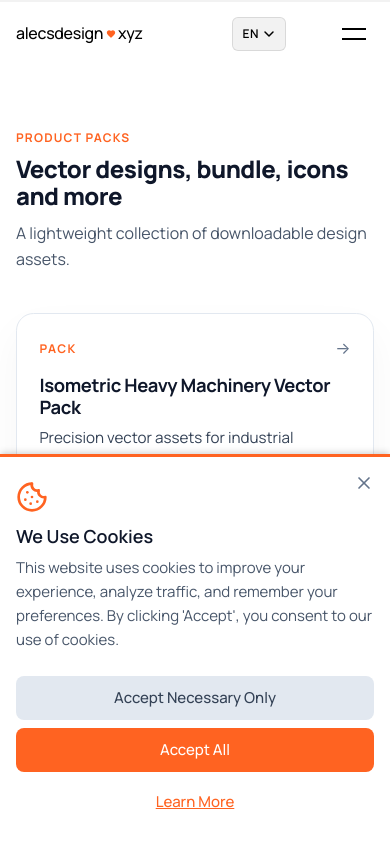
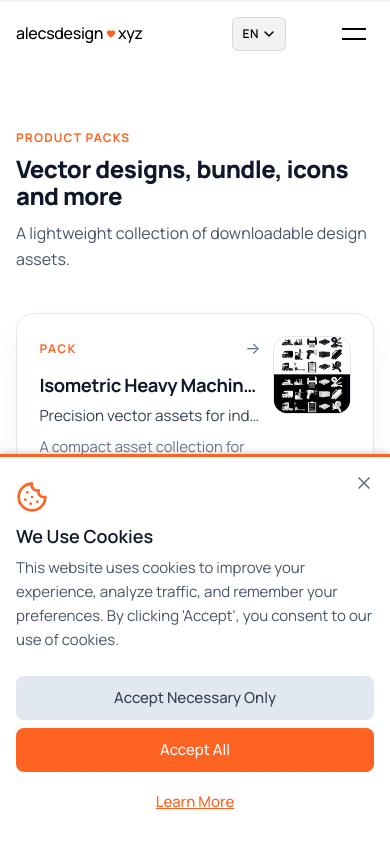
Before and after one commit to ZaZza402/alecsdesign, a React (Vite) app: page /packs in a window 390 px wide. Shown: the top 844 px of the page. Built offline with nearby package versions, Linux system fonts and the light colour scheme.

Commit message:
added preview images in the designs hub

```diff
--- a/src/pages/PacksHub.css
+++ b/src/pages/PacksHub.css
@@ -59,6 +59,17 @@
   box-shadow: 0 24px 48px rgba(255, 99, 33, 0.12);
 }
 
+.packs-hub__card-main {
+  display: grid;
+  grid-template-columns: minmax(0, 1fr) auto;
+  gap: 1rem;
+  align-items: start;
+}
+
+.packs-hub__card-content {
+  min-width: 0;
+}
+
 .packs-hub__card-top {
   display: flex;
   align-items: center;
@@ -103,6 +114,23 @@
   font-size: 0.95rem;
   color: #ff6321;
   font-weight: 600;
+}
+
+.packs-hub__card-preview {
+  width: 112px;
+  aspect-ratio: 1 / 1;
+  border-radius: 0.85rem;
+  overflow: hidden;
+  background: #f8fafc;
+  border: 1px solid #e2e8f0;
+  flex-shrink: 0;
+}
+
+.packs-hub__card-preview img {
+  width: 100%;
+  height: 100%;
+  object-fit: cover;
+  display: block;
 }
 
 .pack-page {
@@ -336,6 +364,33 @@
     padding-right: 1rem;
   }
 
+  .packs-hub__card-main {
+    gap: 0.75rem;
+  }
+
+  .packs-hub__card-preview {
+    width: 78px;
+  }
+
+  .packs-hub__card-title,
+  .packs-hub__card-tagline,
+  .packs-hub__card-description {
+    overflow: hidden;
+    text-overflow: ellipsis;
+  }
+
+  .packs-hub__card-title,
+  .packs-hub__card-tagline {
+    white-space: nowrap;
+  }
+
+  .packs-hub__card-description {
+    display: -webkit-box;
+    -webkit-box-orient: vertical;
+    -webkit-line-clamp: 2;
+    line-clamp: 2;
+  }
+
   .pack-page__hero {
     padding-top: 1rem;
   }
--- a/src/pages/PacksHub.tsx
+++ b/src/pages/PacksHub.tsx
@@ -57,6 +57,9 @@ export default function PacksHub({ lang = "en" }: { lang?: string }) {
             const tagline = localized?.product?.tagline ?? pack.product.tagline;
             const intro = localized?.intro ?? pack.meta.description;
             const href = `${basePath}/${pack.slug}`;
+            const previewSrc =
+              pack.images?.overview ??
+              "/images/packs/machinery/15-warehouse-logistics-vector-icons-pack.jpg";
 
             return (
               <Link
@@ -65,6 +68,8 @@ export default function PacksHub({ lang = "en" }: { lang?: string }) {
                 className="packs-hub__card"
                 role="listitem"
               >
+                <div className="packs-hub__card-main">
+                  <div className="packs-hub__card-content">
                     <div className="packs-hub__card-top">
                       <span className="packs-hub__card-label">
                         {t("packs.hub.cardLabel")}
@@ -75,6 +80,11 @@ export default function PacksHub({ lang = "en" }: { lang?: string }) {
                     <p className="packs-hub__card-tagline">{tagline}</p>
                     <p className="packs-hub__card-description">{intro}</p>
                     <span className="packs-hub__card-link">{viewLabel}</span>
+                  </div>
+                  <div className="packs-hub__card-preview" aria-hidden="true">
+                    <img src={previewSrc} alt="" loading="lazy" />
+                  </div>
+                </div>
               </Link>
             );
           })}
--- a/src/utils/packsData.ts
+++ b/src/utils/packsData.ts
@@ -12,6 +12,11 @@ export interface PackItem {
   product: {
     title: string;
     tagline: string;
+  };
+  images?: {
+    overview?: string;
+    featureOne?: string;
+    featureTwo?: string;
   };
   translations?: Record<
     string,
```
Lines whose indentation alone changed are shown as unchanged.
